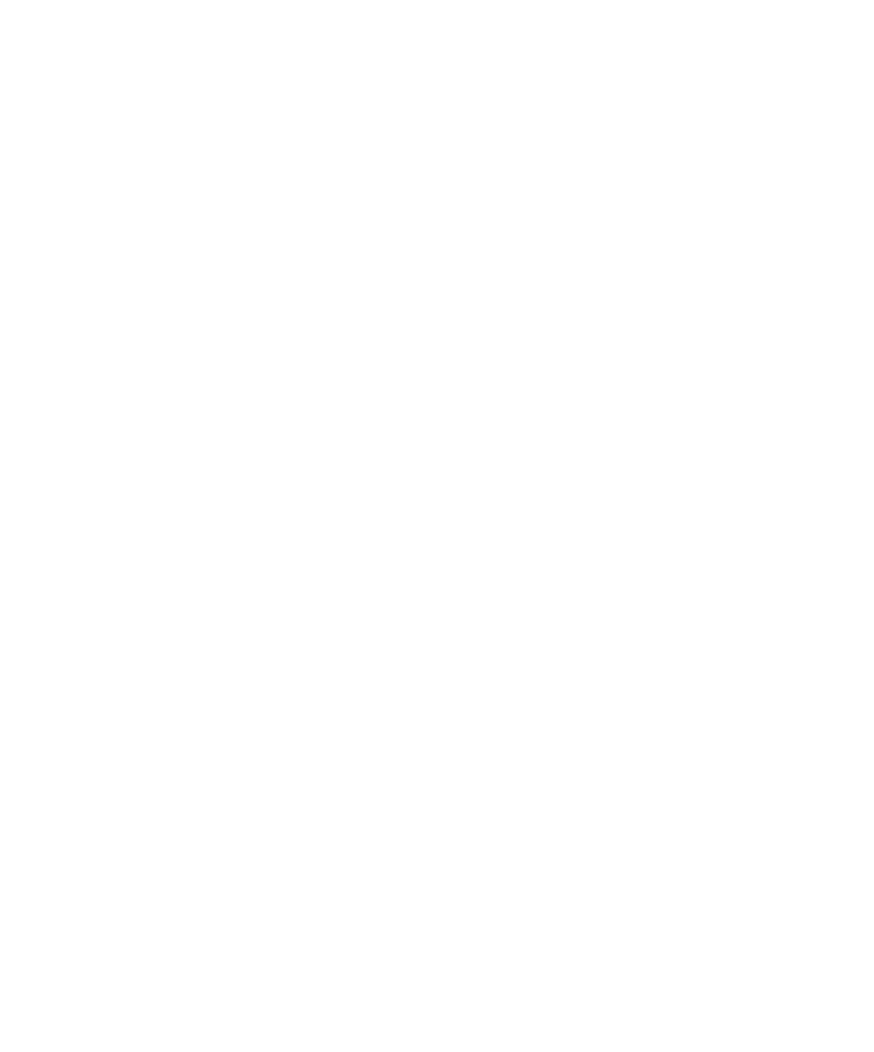
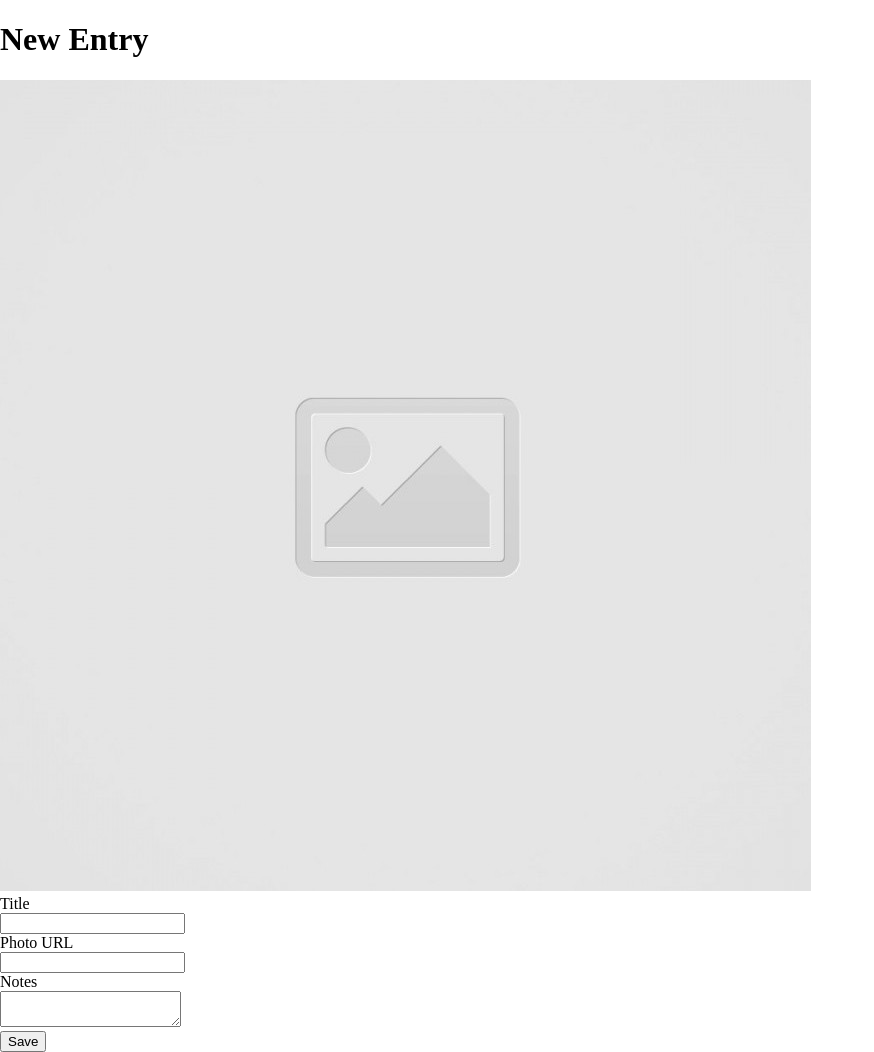
Before and after one commit to jiannicariaga/code-journal, a website: page index.html in a window 1280 px wide. Shown: the whole page, without its empty margins (0-874 px from the left). Before the commit the page ends 800 px from the top, so only its background shows below. Drawn offline with Linux system fonts and the light colour scheme.

Commit message:
Add a form for creating a journal entry to the div[data-view=entry-form]. #1

```diff
--- a/index.html
+++ b/index.html
@@ -20,7 +20,17 @@
   </header>
   <main>
     <div data-view="entry-form">
-
+      <form>
+        <h1>New Entry</h1>
+        <img src="images/placeholder-image-square.jpg"><br>
+        <label for="title">Title</label><br>
+        <input type="text" name="title" id="title"><br>
+        <label for="photo-url">Photo URL</label><br>
+        <input type="text" name="photo-url" id="photo-url"><br>
+        <label for="notes">Notes</label><br>
+        <textarea id="notes"></textarea><br>
+        <input type="submit" value="Save">
+      </form>
     </div>
   </main>
   <script src="js/data.js"></script>
```
